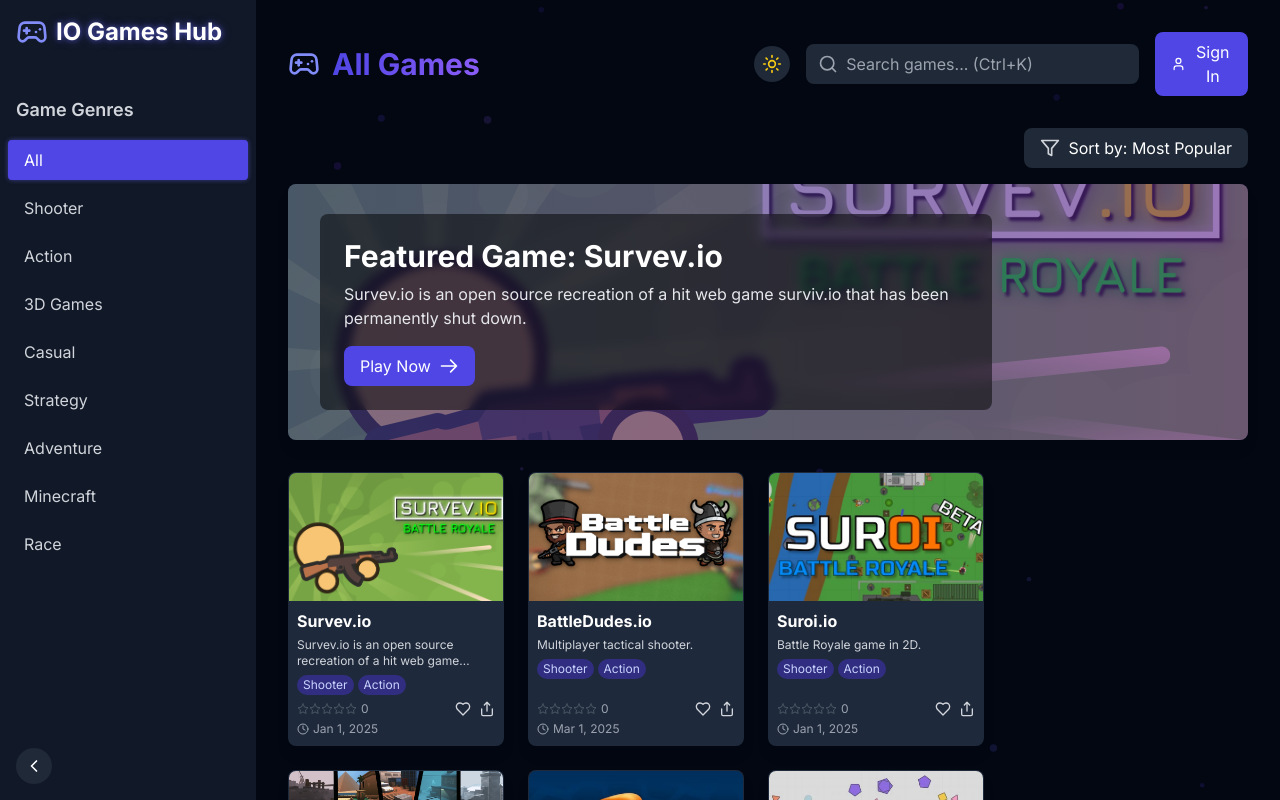
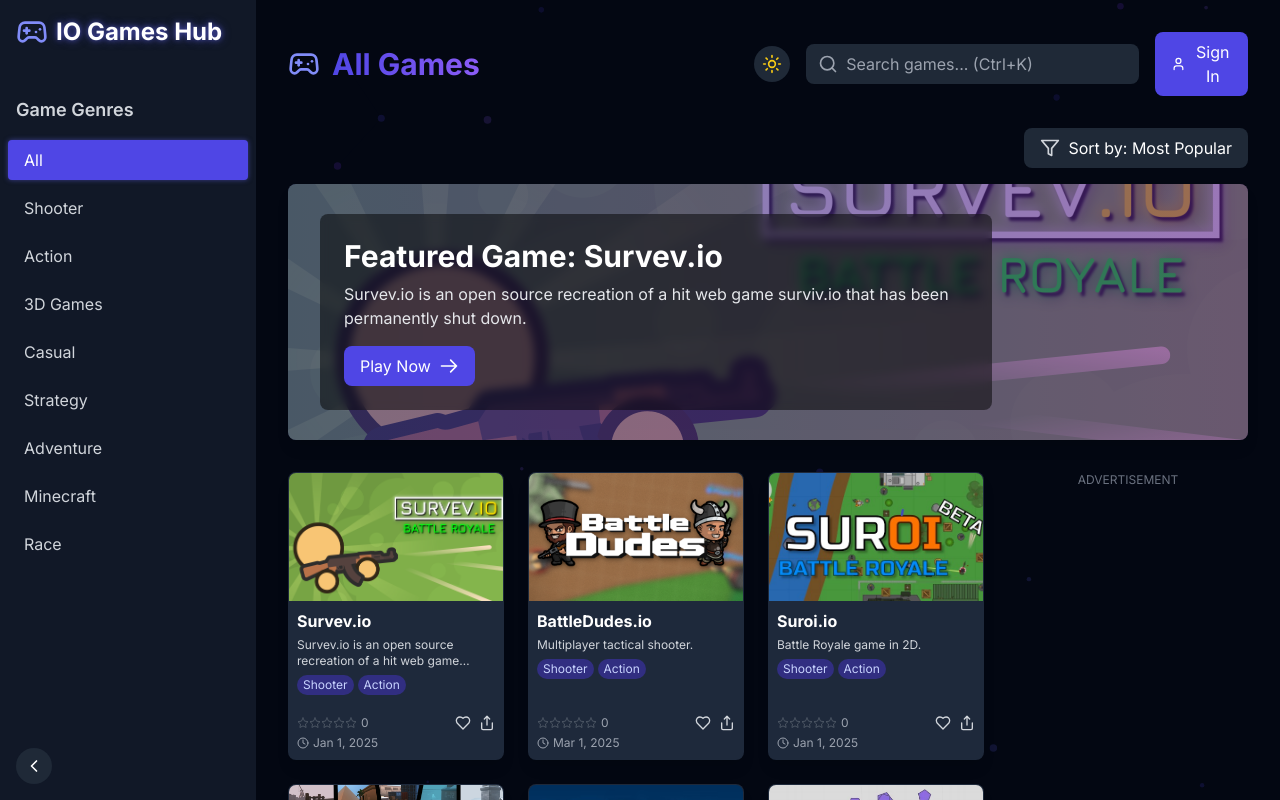
Before and after one commit to NAMERIO/iogames.games, a React (Vite) app: page / in a window 1280 px wide. Shown: the top 800 px of the page. Built offline with nearby package versions, Linux system fonts and the light colour scheme; no server answers; the database is empty.

Commit message:
more ad cuz more money

```diff
--- a/src/components/AdBanner.tsx
+++ b/src/components/AdBanner.tsx
@@ -5,8 +5,11 @@ declare global {
     adsbygoogle?: any;
   }
 }
-
-const AdBanner: React.FC = () => {
+interface AdBannerProps {
+  format?: 'vertical' | 'horizontal' | 'rectangle' | 'large-skyscraper';
+  className?: string;
+}
+const AdBanner: React.FC<AdBannerProps> = ({ format = 'rectangle', className = '' }) => {
   const adRef = useRef<HTMLDivElement>(null);
 
   useEffect(() => {
@@ -19,7 +22,6 @@ const AdBanner: React.FC = () => {
         }
       }
     };
-
     if (!document.querySelector('script[src*="adsbygoogle.js"]')) {
       const script = document.createElement('script');
       script.async = true;
@@ -31,19 +33,35 @@ const AdBanner: React.FC = () => {
     } else {
       loadAd();
     }
-  }, []);
-
+  }, [format]);
+  const getAdSize = () => {
+    switch (format) {
+      case 'vertical':
+        return { width: '160px', height: '600px' };
+      case 'large-skyscraper':
+        return { width: '320px', height: '600px' };
+      case 'horizontal':
+        return { width: '728px', height: '90px' };
+      case 'rectangle':
+      default:
+        return { width: '300px', height: '250px' };
+    }
+  };
+  const adSize = getAdSize();
   return (
-    <div ref={adRef} className="ad-container">
+    <div className={`ad-container ${className}`} style={{ maxWidth: adSize.width }}>
+      <div className="text-xs text-gray-500 uppercase text-center mb-1">Advertisement</div>
+      <div ref={adRef} className="ad-wrapper flex items-center justify-center" style={{ width: adSize.width, height: adSize.height }}>
         <ins
           className="adsbygoogle"
-        style={{ display: 'block', width: '300px', height: '250px' }}
+          style={{ display: 'block', width: adSize.width, height: adSize.height }}
           data-ad-client="ca-pub-1712213211562891"
           data-ad-slot="1759185675"
           data-ad-format="auto"
           data-full-width-responsive="true"
         ></ins>
       </div>
+    </div>
   );
 };
 
```
Lines whose indentation alone changed are shown as unchanged.
